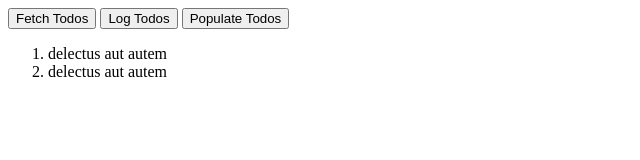
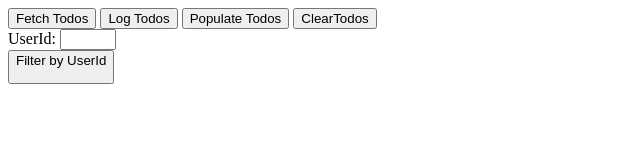
Before and after one commit to christinarone/Dummy-Data-Todo-List, a plain HTML site: page index.html in a window 1280 px wide. Both pictures are taken after a click on the button "Populate Todos". Shown: the whole page, without its empty margins (0-640 px from the left). Drawn offline with Linux system fonts and the light colour scheme.

Commit message:
completed

```diff
--- a/index.html
+++ b/index.html
@@ -5,14 +5,23 @@
     <meta http-equiv="X-UA-Compatible" content="IE=edge">
     <meta name="viewport" content="width=device-width, initial-scale=1.0">
     <title>Document</title>
+    <link rel="stylesheet" href="">
 </head>
 <body>
-    <button onclick="fetchTodos()">Fetch Todos</button>
+
+<button onclick="fetchTodos()">Fetch Todos</button>
 <button onclick="logTodos()">Log Todos</button>
 <button onclick="populateTodos()">Populate Todos</button>
-<ol id="todo-list">
+<button onclick="clearTodos()">ClearTodos</button>
+<form>
+<label>UserId:</label>
+<input type="number" id="UserIdIn" name="UserId" min="1" max="10">
+</form>
+<button onclick="filterTodos()">Filter by UserId</</button>
+<ol id="todo-list"></ol>
 <!-- LIs will go here -->
 </ol>
+
 <script src="index.js"></script>
 </body>
 </html>
--- a/index.js
+++ b/index.js
@@ -1,18 +1,4 @@
     // We'll pre-populate this array with a couple objects just so it's not undefined if your internet connection isn't working properly.
-
-    let arrayOfTodos = [
-        {
-        "userId": 14,
-        "id": 1,
-        "title": "delectus aut autem",
-        "completed": false
-    },
-    {
-        "userId": 20,
-        "id": 2,
-        "title": "delectus aut autem",
-        "completed": false
-    }]
 
     const fetchTodos = () => {
         fetch('https://jsonplaceholder.typicode.com/todos')
@@ -28,8 +14,31 @@ const populateTodos = () => {
     for (let i = 0; i < arrayOfTodos.length; i++) {
         let todoList = document.getElementById("todo-list")
         let element = document.createElement("li")
-        let text = document.createTextNode(arrayOfTodos[0].title)
+        let text = document.createTextNode(arrayOfTodos[i].title)
         element.appendChild(text)
         todoList.appendChild(element)
     }
 }
+
+const filterTodos = () => {
+//get the value from DOM and set user ID, then filter through the array and remove it all except the ID that matches//
+
+const todoId = document.getElementById('UserIdIn').value;
+var result = arrayOfTodos.filter(user => user.userId == todoId)
+    console.log("userId is:"+todoId);
+    console.log(result)
+
+}
+function clearTodos(){
+    let todoList = document.getElementById("todo-list")
+    todoList.innerHTML=""
+    }
+
+
+function setUserId(){
+
+}
+
+function thisID(){
+
+}
```
